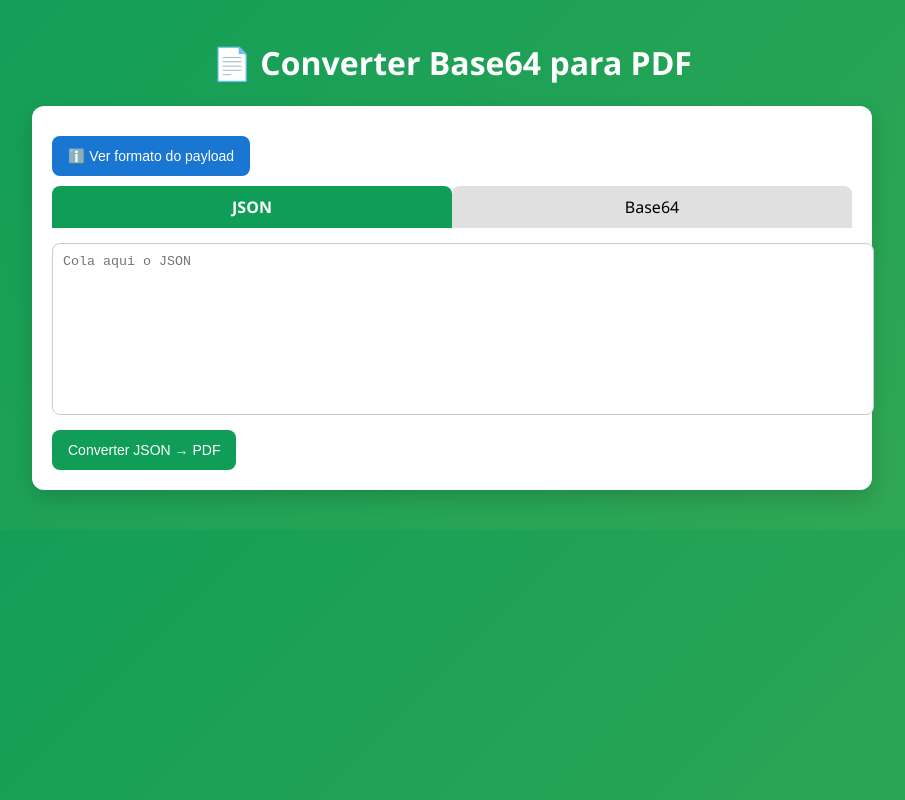
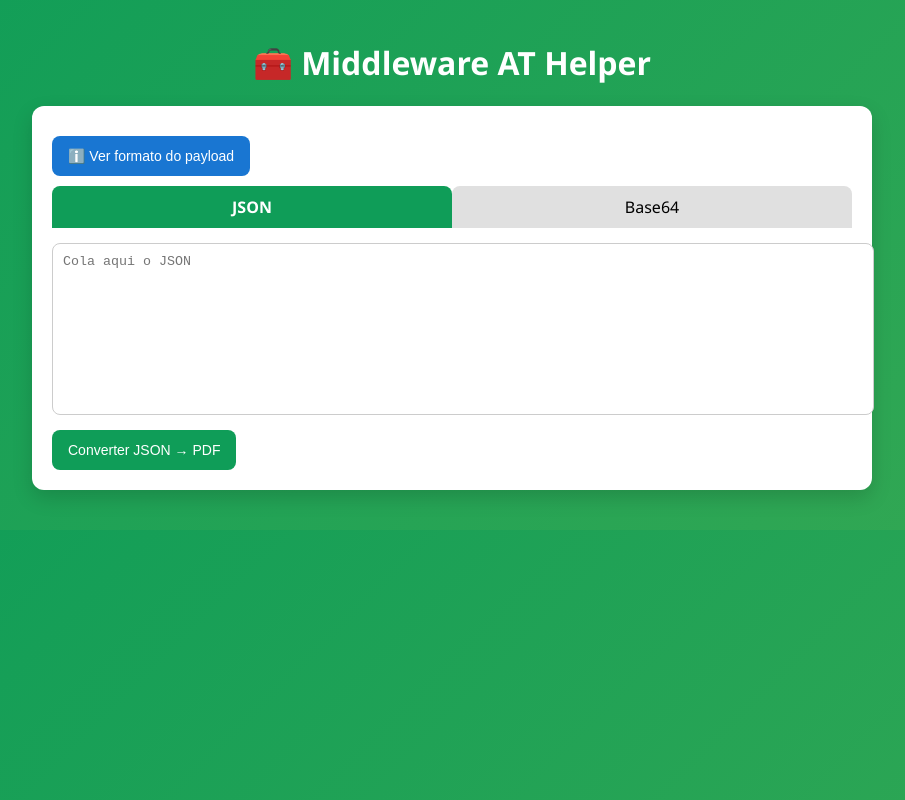
Before and after one commit to Kartic23/Middleware-AT-Helper, a plain HTML site: page index.html in a window 1280 px wide. Shown: the whole page, without its empty margins (188-1093 px from the left). Drawn offline with Linux system fonts and the light colour scheme.

Commit message:
Add files via upload

```diff
--- a/index.html
+++ b/index.html
@@ -2,7 +2,7 @@
 <html lang="pt">
 <head>
     <meta charset="UTF-8" />
-    <title>Base64 → PDF</title>
+    <title>Middleware AT Helper</title>
 
     <style>
         body {
@@ -88,7 +88,7 @@
 </head>
 <body>
 
-<h1>📄 Converter Base64 para PDF</h1>
+<h1>🧰 Middleware AT Helper</h1>
 
 <div class="container">
 
```
